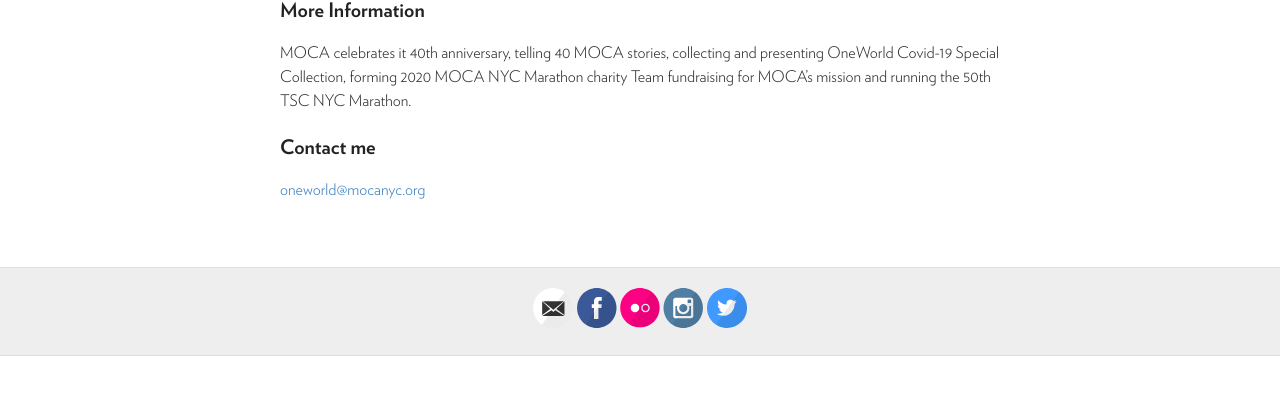
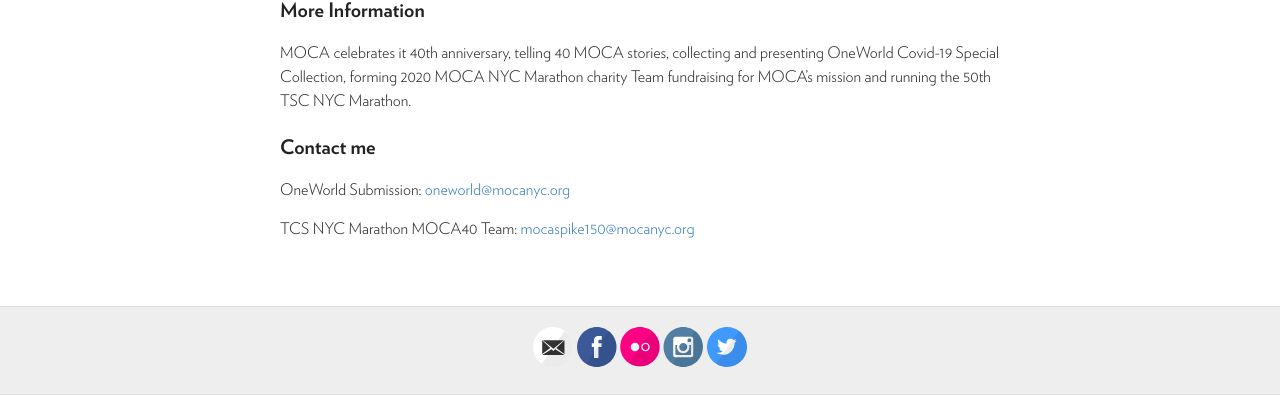
Before and after one commit to moca40/moca40.github.io, a Jekyll site: the page built from index.md, in a window 1280 px wide, cut to the strip 856-1251 px from the top of the page. Built offline with Jekyll 4.4.1, drawn with Linux system fonts in a browser that asks for light colours; before the commit the page ends 1212 px from its top, so only the background shows below that.

Commit message:
Update index.md

```diff
--- a/index.md
+++ b/index.md
@@ -21,4 +21,8 @@
 
 ### Contact me
 
+OneWorld Submission:
 [oneworld@mocanyc.org](mailto:oneworld@mocanyc.org)
+
+TCS NYC Marathon MOCA40 Team:
+[mocaspike150@mocanyc.org](mailto:mocaspike150@mocanyc.org)
```
